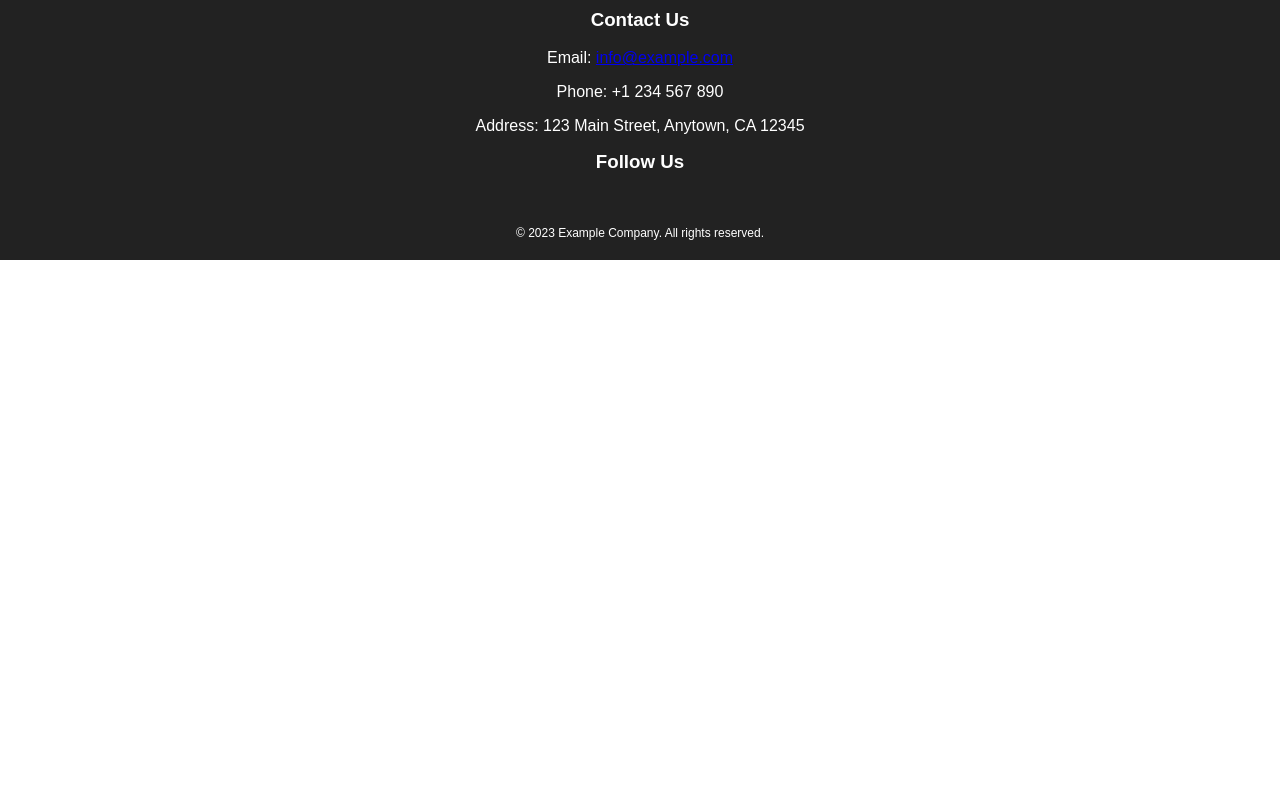
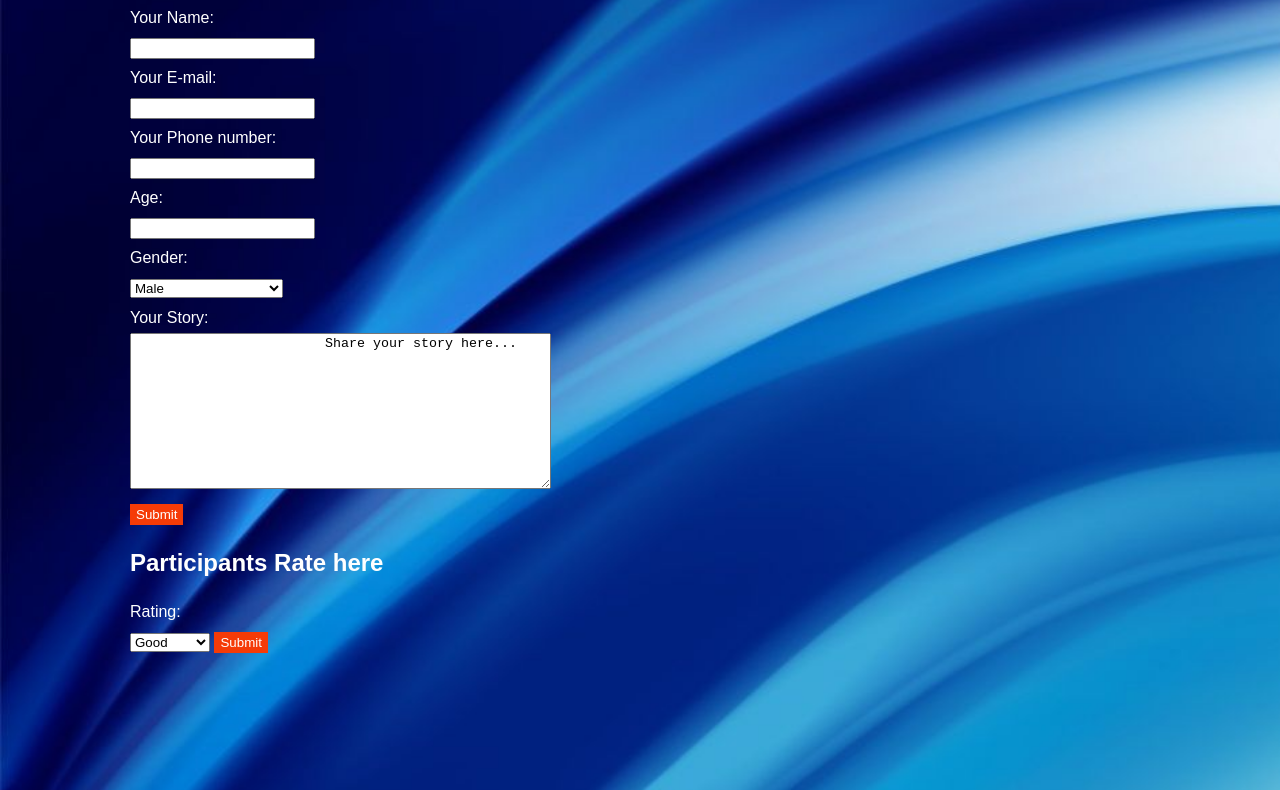
Before and after one commit to rhmunna143/practice-form-and-tble, a plain HTML site: page feedback.html in a window 1280 px wide. Shown: the part 170-960 px from the top of the page. Before the commit the page ends 800 px from the top, so only its background shows below. Drawn offline with Linux system fonts and the light colour scheme.

Commit message:
second commit

```diff
--- a/feedback.html
+++ b/feedback.html
@@ -5,6 +5,42 @@
     <meta name="viewport" content="width=device-width, initial-scale=1.0">
     <link rel="stylesheet" href="css/nav.css">
     <title>Story Feedback</title>
+
+    <style>
+        main {
+            background-image: url("images/back2.jpg");
+            background-color: blue;
+            background-repeat: no-repeat;
+            background-size: cover;
+            height: 130vh;
+            color: rgb(255, 255, 255);
+        }
+
+        .feedback-form {
+            margin-top: 50px;
+            position: absolute;
+        }
+
+        form {
+            margin-left: 30px;
+            line-height: 30px;
+        }
+
+        h2 {
+            margin-left: 30px;
+        }
+
+        button {
+            background-color: rgb(245, 59, 7);
+            border: none;
+            color: white;
+            padding: 3px 6px 3px 6px;
+        }
+
+        button:hover {
+            background-color: black;
+        }
+    </style>
 </head>
 <body>
     <header>
@@ -22,6 +58,64 @@
             </ul>
         </nav>
     </header>
+
+    <main>
+        <secttion class="feedback-form">
+            <form action="no">
+                <h1>Tell US Your Story</h1>
+                <label for="name">
+                    Your Name: <br>
+                    <input type="text" name="name" id="name"> <br>
+                </label>
+
+                <label for="Email">
+                    Your E-mail: <br>
+                    <input type="email" name="email" id="mail"> <br>
+                </label>
+
+                <label for="phone">
+                    Your Phone number: <br>
+                    <input type="number" name="phone" id="phone"> <br>
+                </label>
+
+                <label for="age">
+                    Age: <br>
+                    <input type="number" name="age" id="age"> <br>
+                </label>
+
+                <label for="gender">
+                    Gender: <br>
+                    <select name="gender" id="gender">
+                        <option value="Male">Male</option>
+                        <option value="Female">Female</option>
+                        <option value="Others">Others</option>
+                        <option value="CantShare">I Do not want to share</option>
+                    </select> <br>
+                </label>
+
+                <label for="textarea">
+                    Your Story: <br>
+                    <textarea rows="10" cols="50">
+                        Share your story here...
+                    </textarea>
+                </label> <br>
+                <button>Submit</button>
+            </form>
+
+            <h2>Participants Rate here</h2>
+            <form action="none">
+                <label for="rate">
+                    Rating: <br>
+                    <select name="rate" id="rate">
+                        <option value="Good">Good</option>
+                        <option value="Excellent">Excellent</option>
+                        <option value="nothing">Not Good</option>
+                    </select>
+                </label>
+                <button>Submit</button> <br>
+            </form>
+        </secttion>
+    </main>
 
     <!-- footer section -->
     <footer class="footer">
```
Also changed, not shown: index.html (+9 -2 lines), css/form.css (line endings or trailing spaces). Lines whose indentation alone changed are shown as unchanged.
